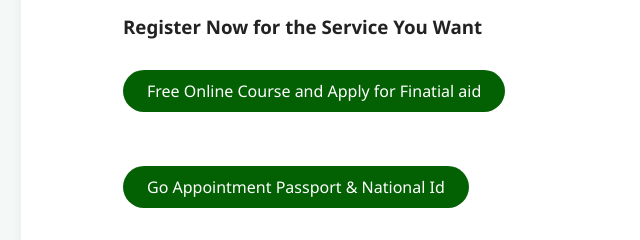
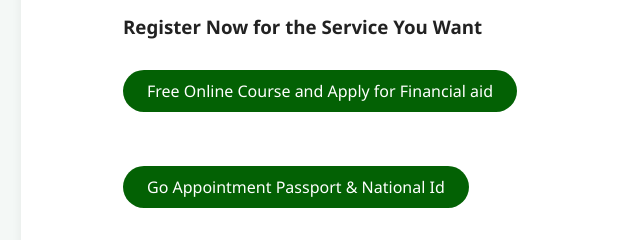
Before and after one commit to rohobotya/Zowipromotionzone, a plain HTML site: page index.html in a window 1280 px wide. Shown: the part 436-676 px from the top of the page, 67-707 px from the left. Drawn offline with Linux system fonts and the light colour scheme.

Commit message:
Update index.html

```diff
--- a/index.html
+++ b/index.html
@@ -20,7 +20,7 @@
     </section>
     <section class="Free Online Course and Apply for Finatial aid">
         <h3>Register Now for the Service You Want</h3>
-        <a href="https://rohobotya.github.io/Free-online-course/" class="cta-button" target="_blank">Free Online Course and Apply for Finatial aid</a>
+        <a href="https://rohobotya.github.io/Free-online-course/" class="cta-button" target="_blank">Free Online Course and Apply for Financial aid</a>
     </section>
 <section class="apply For Goappointment of Passport&National Id">
         <a href="https://rohobotya.github.io/Goappointment/" class="cta-button" target="_blank">Go Appointment Passport & National Id</a>
```
